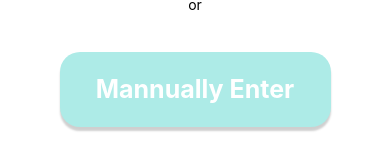
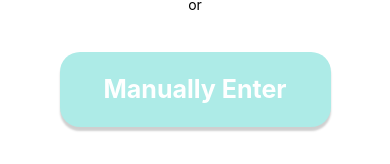
Before and after one commit to etzwang/FrontendFreshFoodies, a React Native app: screen /Scanner in a window 390 px wide. Shown: the part 443-607 px from the top of the page. Built offline with nearby package versions, Linux system fonts and the light colour scheme.

Commit message:
added Stack Navigation along with Manual.js for manual form

```diff
--- a/App.js
+++ b/App.js
@@ -4,17 +4,18 @@ import { NavigationContainer } from "@react-navigation/native";
 import { createBottomTabNavigator } from "@react-navigation/bottom-tabs";
 import InventoryScreen from './pages/InventoryScreen.js';
 import HouseBasketScreen from './pages/HouseBasketScreen';
-// import ProfileScreen from './pages/ProfileScreen';
-// import StatisticsScreen from "./pages/StatisticsScreen.js";
 import ScannerScreen from "./pages/ScannerScreen.js";
+import Manual from "./pages/Manual.js";
 import { AntDesign, FontAwesome5, MaterialCommunityIcons } from '@expo/vector-icons';
+import { createNativeStackNavigator } from '@react-navigation/native-stack';
 
 
 const Tab = createBottomTabNavigator();
+const Stack = createNativeStackNavigator();
 
-export default function App() {
+
+function Home() {
   return (
-    <NavigationContainer style={styles.image}>
     <Tab.Navigator
       screenOptions={{
         headerShown: false,
@@ -59,9 +60,21 @@ export default function App() {
           ),
         }}
       />
-        {/* <Tab.Screen name="Statistics" component={StatisticsScreen} />
-        <Tab.Screen name="Profile" component={ProfileScreen} /> */}
     </Tab.Navigator>
+  );
+}
+
+export default function App() {
+  return (
+    <NavigationContainer style={styles.image}>
+      <Stack.Navigator initialRouteName="Home">
+        <Stack.Screen
+          name="Home"
+          component={Home}
+          options={{ headerShown: false }}
+        />
+        <Stack.Screen name="Manual" component={Manual} />
+      </Stack.Navigator>
     </NavigationContainer>
   );
 }
--- a/pages/ItemList.js
+++ b/pages/ItemList.js
@@ -4,7 +4,6 @@ import { ScrollView, StyleSheet, View, Text } from "react-native";
 function ItemList(props) {
   // create inventory
   let inventory = {}
-  console.log("items list: " + props.sort);
   let sort = props.sort ? props.sort : "category";
   console.log("sort is: " + sort);
   // let sort = "category";
@@ -19,7 +18,6 @@ function ItemList(props) {
   // add the items into the lists
   for (let i = 0; i < props.data.inventory.length; i++) {
     let item = props.data.inventory[i];
-    // console.log()
     inventory[item[sort]].push(item);
   }
 
@@ -52,11 +50,9 @@ function ItemList(props) {
 const styles = StyleSheet.create({
   container: {
     flex:1
-    // backgroundColor: 'white'
   },
   items_container: {
     padding: '1%',
-    // backgroundColor: 'red',
     flexDirection: 'row',
     flexWrap: 'wrap',
     justifyContent: 'normal'
--- /dev/null
+++ b/pages/Manual.js
@@ -0,0 +1,15 @@
+import * as React from "react";
+import { View, Text, StyleSheet } from "react-native";
+
+
+
+const Manual = () => {
+  return (
+    <View>
+      <Text>Hello! This is the Manual Screen</Text>
+      <Form />
+    </View>
+  );
+}
+
+export default Manual;
--- a/pages/ScannerScreen.js
+++ b/pages/ScannerScreen.js
@@ -1,15 +1,22 @@
 import * as React from "react";
 import { View, Text, StyleSheet } from "react-native";
 import Button from "./components/Button.js";
+import { useNavigation } from "@react-navigation/native";
 
 const ScannerScreen = () => {
+  const navigation = useNavigation();
+
   return (
     <View style={styles.container}>
       <Text style={styles.title}>Upload items</Text>
       <View style={styles.form}>
-        <Button onPress={{}} title="Scan Receipt" color="#2FC6B7"/>
-        <Text style={{padding: "10%"}}>or</Text>
-        <Button onPress={{}} title="Mannually Enter" color="#ADEBE7"/>
+        <Button onPress={{}} title="Scan Receipt" color="#2FC6B7" />
+        <Text style={{ padding: "10%" }}>or</Text>
+        <Button
+          onPress={() => navigation.navigate("Manual")}
+          title="Manually Enter"
+          color="#ADEBE7"
+        />
       </View>
     </View>
   );
@@ -20,14 +27,14 @@ const styles = StyleSheet.create({
     flex: 1,
     justifyContent: "flex-end",
     alignItems: "center",
-    backgroundColor: "#2FC6B7"
+    backgroundColor: "#2FC6B7",
   },
   title: {
     color: "#FFFFFF",
-    fontWeight: 'bold',
+    fontWeight: "bold",
     fontSize: 35,
     paddingBottom: "1%",
-   },
+  },
   form: {
     width: "100%",
     height: "87.5%",
@@ -35,7 +42,7 @@ const styles = StyleSheet.create({
     justifyContent: "center",
     borderTopEndRadius: "35px",
     borderTopStartRadius: "35px",
-    backgroundColor: "#FFFFFF"
+    backgroundColor: "#FFFFFF",
   },
 });
 
```
Also changed, not shown: package.json (+5 -3 lines), 1 other file (tests, documents, lock files or other folders). Lines whose indentation alone changed are shown as unchanged.
